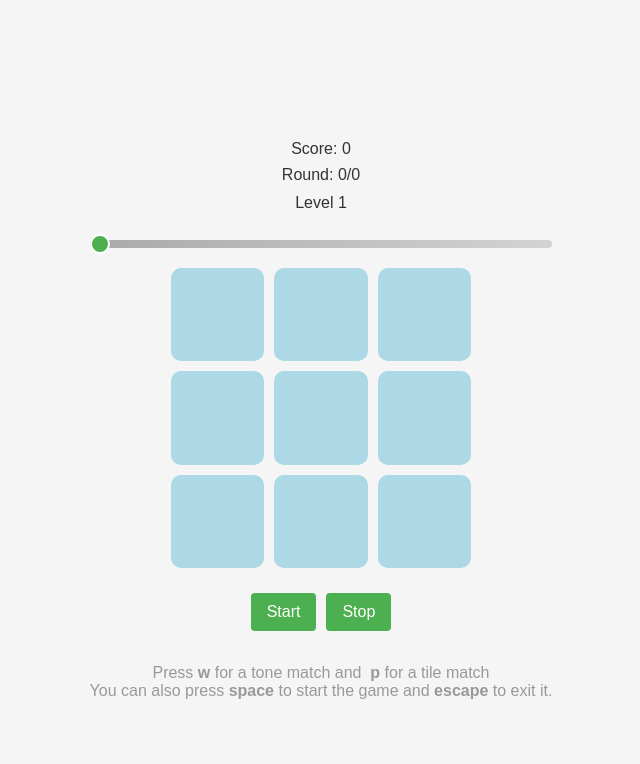
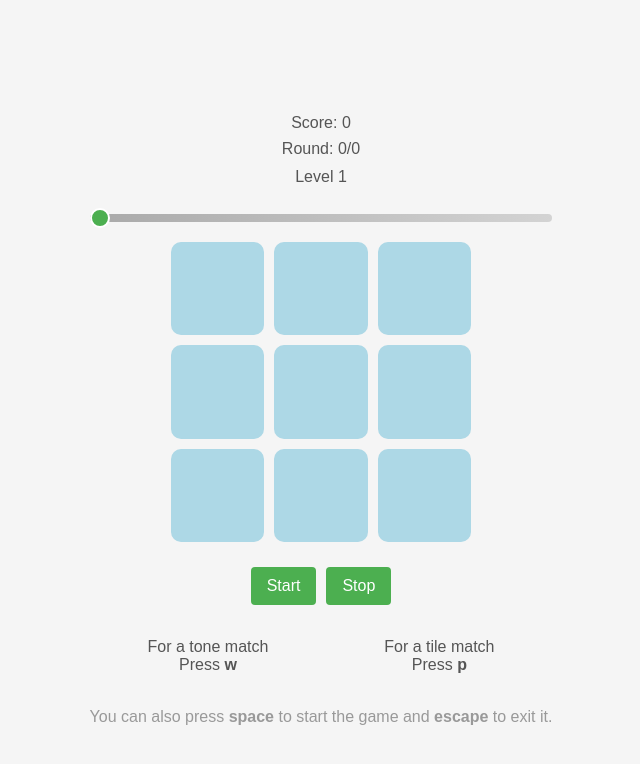
Before and after one commit to tomaskjay/dual-n-back, a React (Create React App) app: page / in a window 1280 px wide. Shown: the top 764 px of the page, without its empty margins (319-959 px from the left). Built offline with nearby package versions, Linux system fonts and the light colour scheme.

Commit message:
separated instructions and fixed rounds

```diff
--- a/src/App.css
+++ b/src/App.css
@@ -83,6 +83,15 @@ button:active {
   box-shadow: 0px 0px 8px rgba(76, 175, 80, 0.6);
 }
 
-.instructions {
+.instructions-container {
+  display: flex;
+  justify-content: space-around;
+}
+
+.light-gray-text {
   color: #999;
 }
+
+.gray-text {
+  color: #555;
+}
--- a/src/App.tsx
+++ b/src/App.tsx
@@ -37,6 +37,7 @@ function App() {
   const stopGame = () => {
     setIsGameRunning(false);
     setHighlighted(null);
+    setRound(0);
   };
 
   // Capture keyboard inputs for starting/stopping the game and for user answers
@@ -129,11 +130,11 @@ function App() {
   return (
     <div id="app" style={{ textAlign: "center", padding: "20px" }}>
       <div>
-        <p>Score: {score}</p>
-        <p>Round: {round}/{positions.length}</p>
+        <p className="gray-text">Score: {score}</p>
+        <p className="gray-text">Round: {round}/{positions.length}</p>
         {/* Manually adjustable N-back level */}
         <div style={{ marginTop: "10px" }}>
-          <p>Level {n}</p>
+          <p className="gray-text">Level {n}</p>
           <input
             type="range"
             id="n-back-level"
@@ -158,13 +159,19 @@ function App() {
         </button>
       </div>
 
-      <div style={{ marginTop: "20px", fontSize: "0.9rem" }}>
-        <p className="instructions">
-          Press <strong>w</strong> for a tone match and
-          &nbsp;<strong>p</strong> for a tile match<br></br>
-          You can also press <strong>space</strong> to start the game and <strong>escape</strong> to exit it.
+      <div className="instructions-container" style={{ marginTop: "20px", fontSize: "0.9rem" }}>
+        <p className="gray-text">
+          For a tone match<br />
+          Press <strong>w</strong>
+        </p>
+        <p className="gray-text">
+          For a tile match<br />
+          Press<strong> p</strong><br></br><br></br>
         </p>
       </div>
+      <p className="light-gray-text">
+          You can also press <strong>space</strong> to start the game and <strong>escape</strong> to exit it.
+      </p>
     </div>
   );
 }
```
